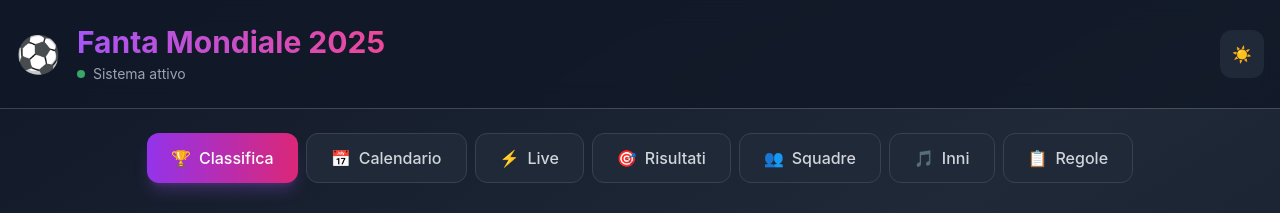
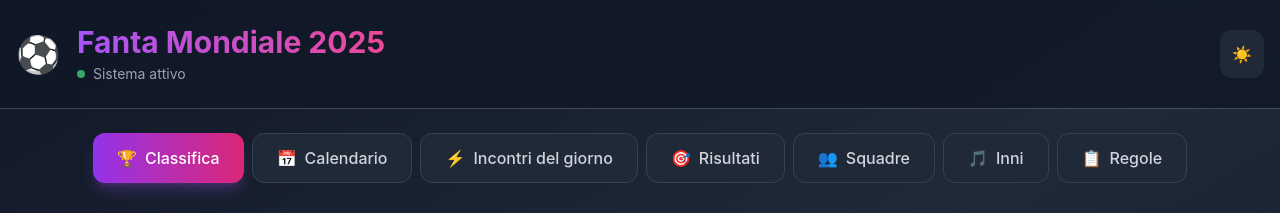
Before and after one commit to DrumRK/fanta-mondiale-club-2025, a React (Vite) app in the folder frontend/: page / in a window 1280 px wide. Shown: the top 213 px of the page. Built offline with nearby package versions, Linux system fonts and the light colour scheme; no server answers.

Commit message:
Cambio nome tab Prossimi incontri

```diff
--- a/frontend/src/App.jsx
+++ b/frontend/src/App.jsx
@@ -15,7 +15,7 @@ export default function FantaMondialeApp() {
   const tabs = [
     { id: "classifica", label: "Classifica", icon: "🏆" },
     { id: "calendario", label: "Calendario", icon: "📅" },
-    { id: "prossimi", label: "Live", icon: "⚡" },
+    { id: "prossimi", label: "Incontri del giorno", icon: "⚡" },
     { id: "risultati", label: "Risultati", icon: "🎯" },
     { id: "squadre", label: "Squadre", icon: "👥" },
     { id: "inni", label: "Inni", icon: "🎵" }, // 🎵 NUOVA TAB!
--- a/frontend/src/components/ProssimiIncontri.jsx
+++ b/frontend/src/components/ProssimiIncontri.jsx
@@ -85,7 +85,7 @@ export default function ProssimiIncontri() {
       <div className="text-center mb-8">
         <h2 className="text-3xl font-bold text-white mb-2 flex items-center justify-center">
           <span className="mr-3">⚡</span>
-          Incontri Live
+          Incontri del giorno
         </h2>
         <div className="flex items-center justify-center space-x-2">
           <div className="w-2 h-2 bg-green-400 rounded-full animate-pulse"></div>
```
